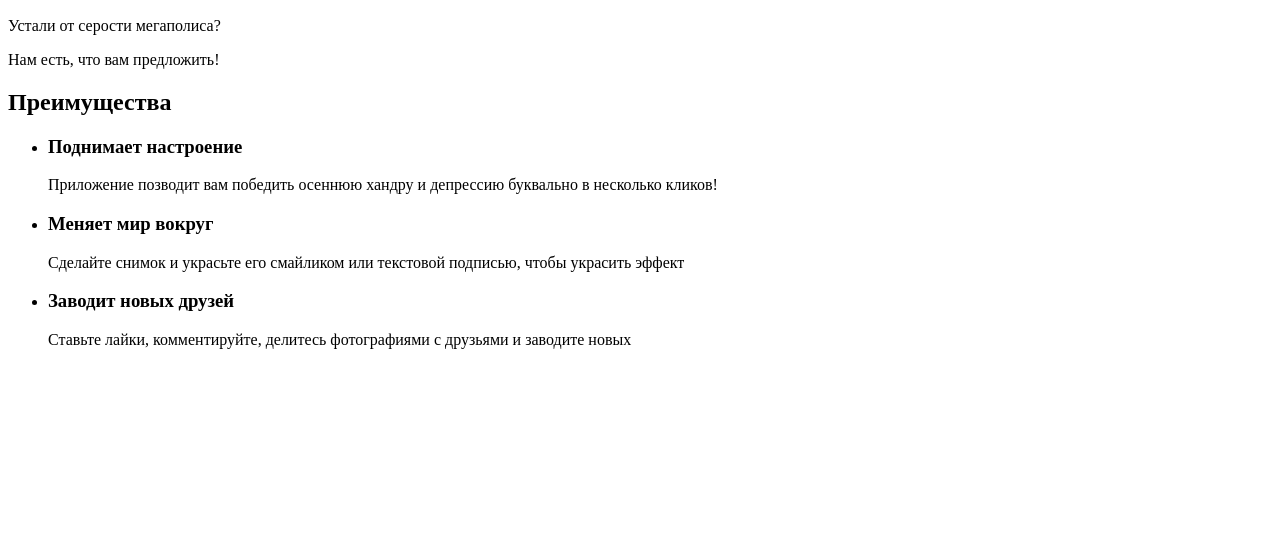
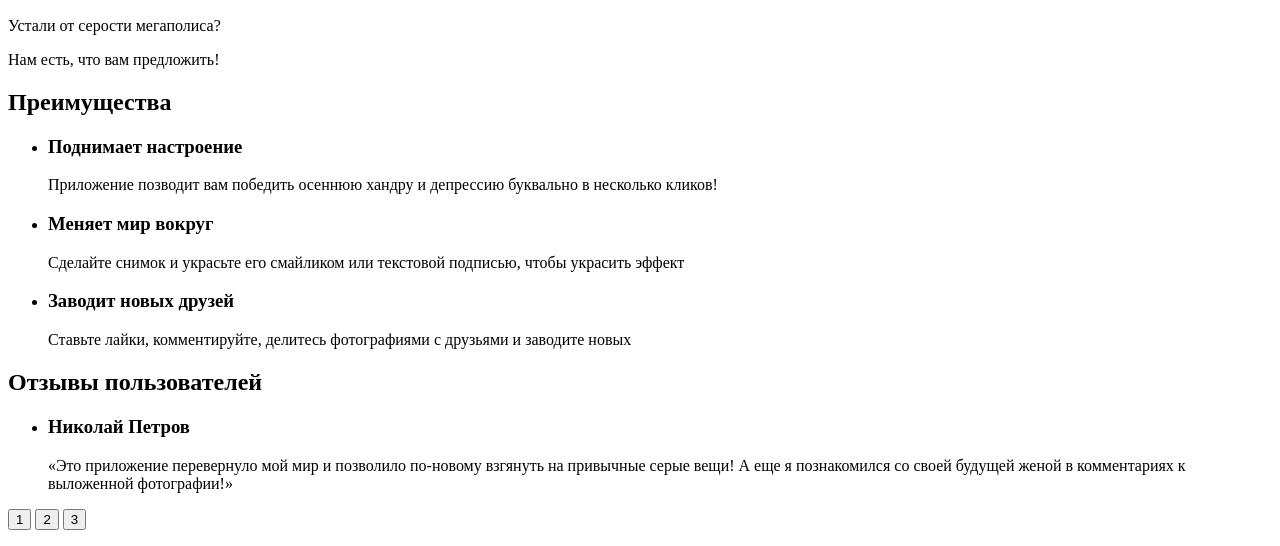
Before and after one commit to Alexey197/552287-pink, a website: page source/index.html in a window 1280 px wide. Shown: the part 373-919 px from the top of the page. Before the commit the page ends 800 px from the top, so only its background shows below. Drawn offline with Linux system fonts and the light colour scheme.

Commit message:
section reviews

```diff
--- a/source/index.html
+++ b/source/index.html
@@ -62,6 +62,20 @@
         </li>
       </ul>
     </section>
+    <section class="reviews">
+      <h2 class="visually-hidden">Отзывы пользователей</h2>
+      <ul class="reviews__list">
+        <li class="reviews__item">
+          <h3 class="reviews__title">Николай Петров</h3>
+          <p class="reviews__text">&laquo;Это приложение перевернуло мой мир и позволило по-новому взгянуть на привычные серые вещи! А еще я познакомился со своей будущей женой в комментариях к выложенной фотографии!&raquo;</p>
+        </li>
+      </ul>
+      <p class="reviews__toggles">
+        <button class="reviews__toggle" type="button">1</button>
+        <button class="reviews__toggle" type="button">2</button>
+        <button class="reviews__toggle" type="button">3</button>
+      </p>
+    </section>
   </main>
 
   </body>
```
